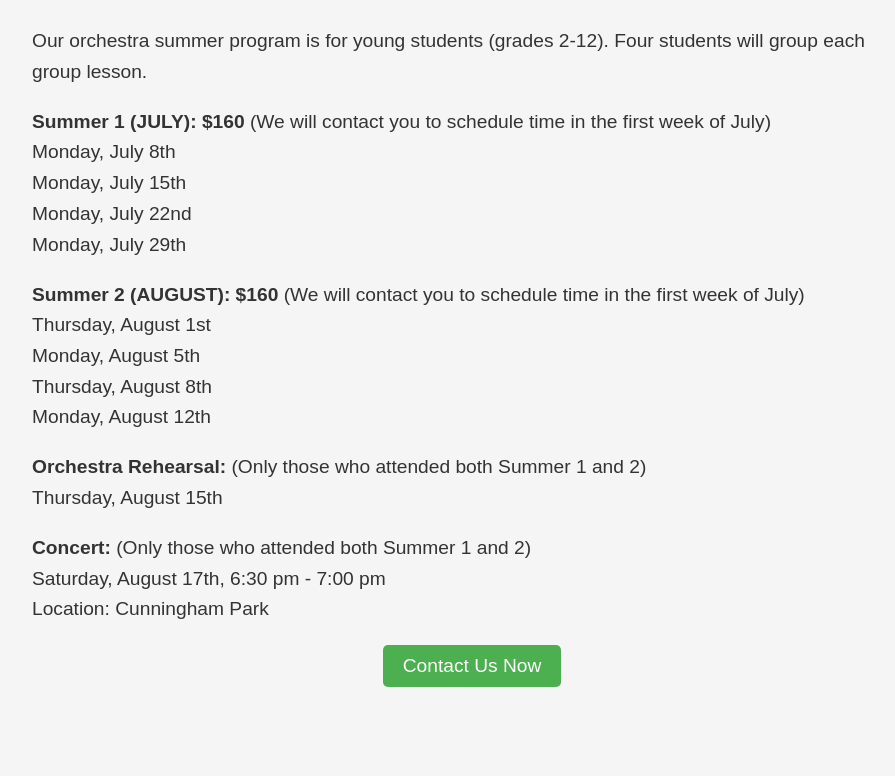
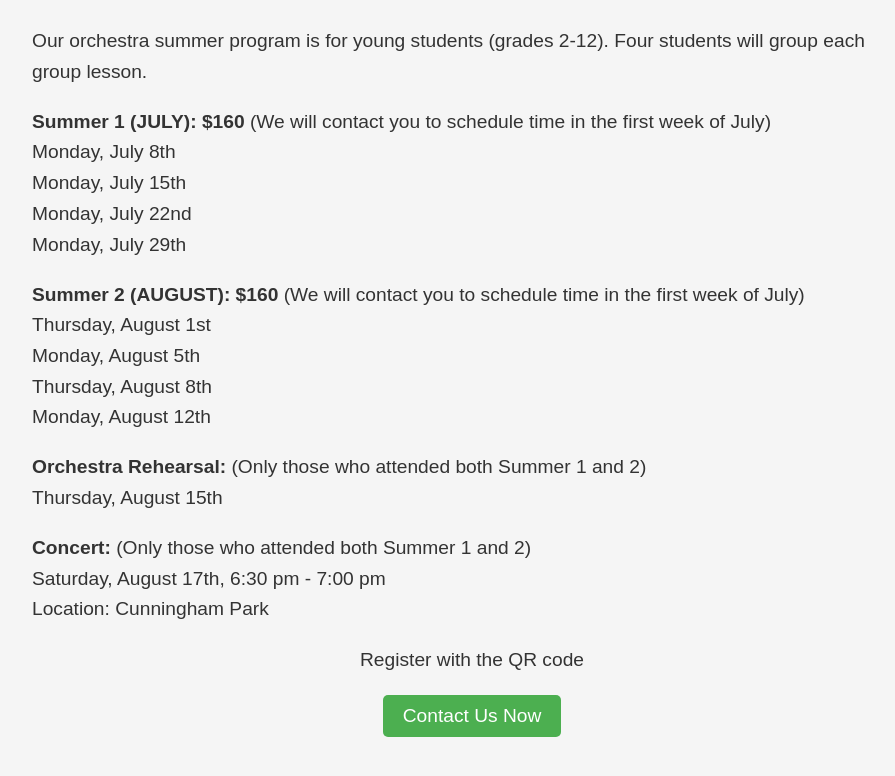
Before and after one commit to leeyu01/sunshinorchestra, a plain HTML site: page index.html in a window 1280 px wide. Shown: the part 1030-1806 px from the top of the page, without its empty margins (168-1063 px from the left). Before the commit the page ends 1756 px from the top, so only its background shows below. Drawn offline with Linux system fonts and the light colour scheme.

Commit message:
Update index.html

```diff
--- a/index.html
+++ b/index.html
@@ -184,6 +184,7 @@
             </p>
         </section>
         <div class="cta">
+	    <p>Register with the QR code</p>
             <button onclick="window.location.href='mailto:sunshinorchestra@gmail.com'">Contact Us Now</button>
         </div>
             <p>
```
